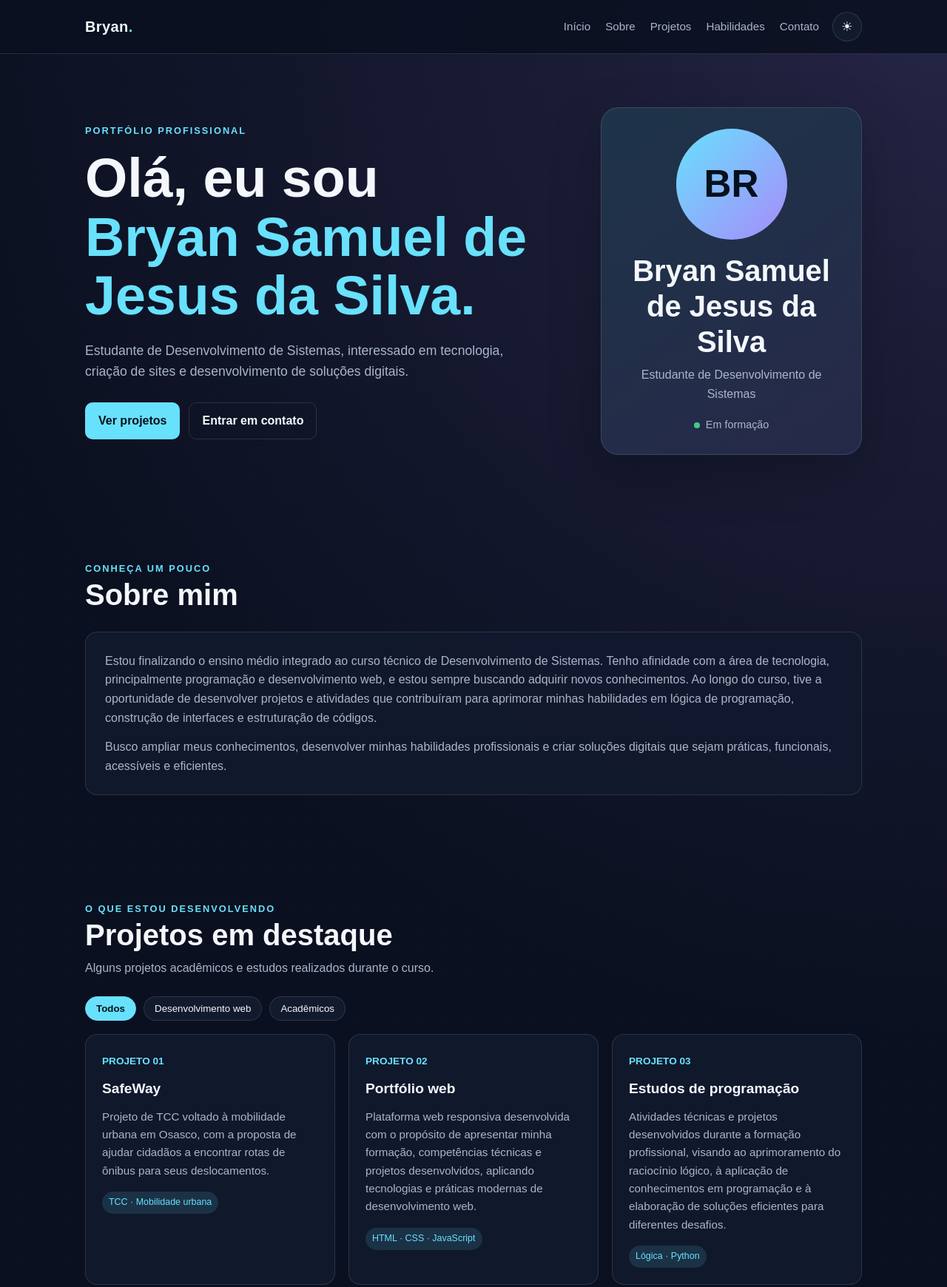
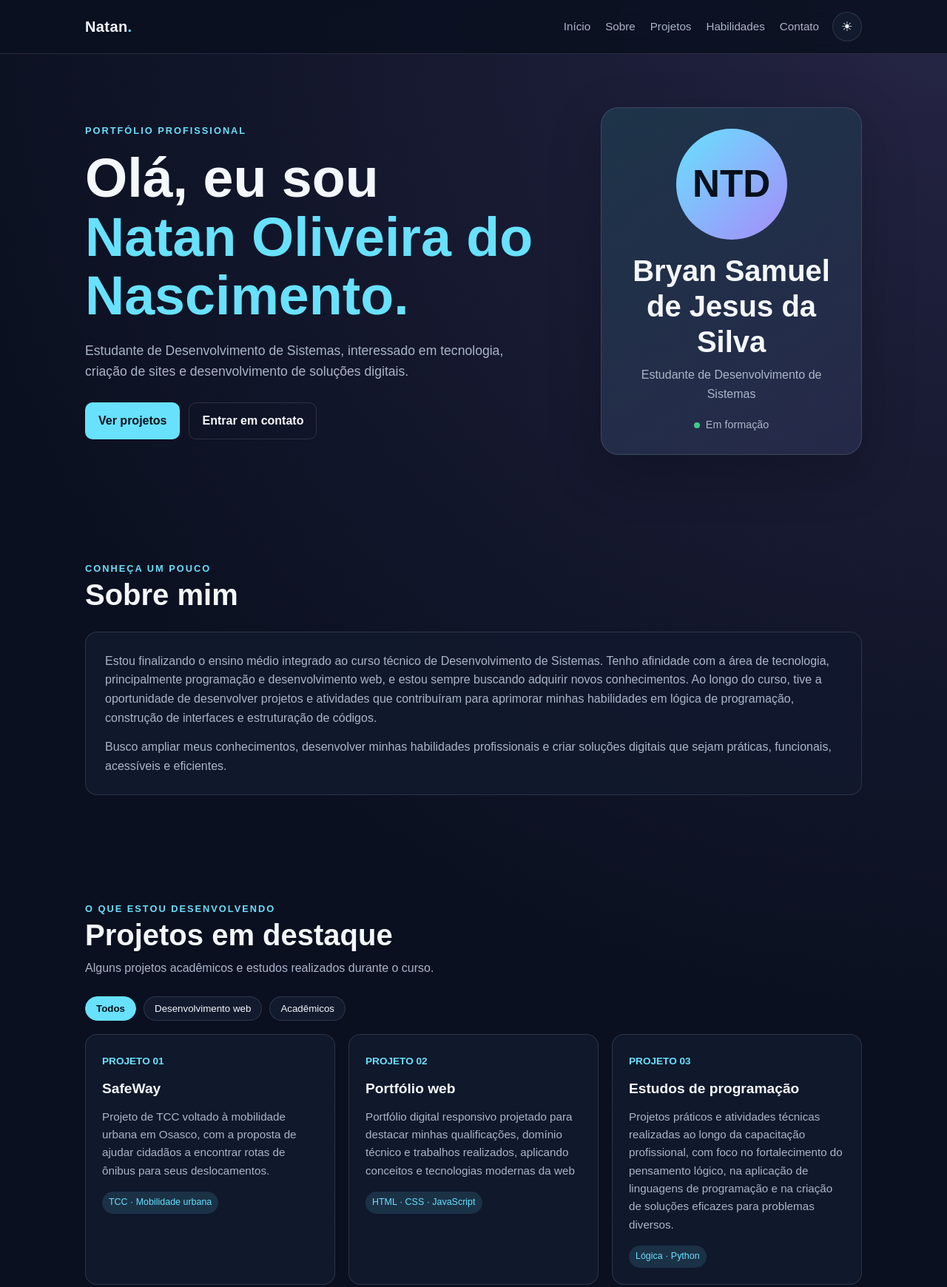
Before and after one commit to Natanzin08/Portifolio_4-_Bimestre, a plain HTML site: page index.html in a window 1280 px wide. Shown: the top 1740 px of the page at 74% size. Drawn offline with Linux system fonts and the light colour scheme.

Commit message:
Update index.html

```diff
--- a/index.html
+++ b/index.html
@@ -3,15 +3,15 @@
 <head>
   <meta charset="UTF-8">
   <meta name="viewport" content="width=device-width, initial-scale=1.0">
-  <meta name="description" content="Portfólio de Bryan Samuel de Jesus da Silva, estudante de Desenvolvimento de Sistemas.">
-  <title>Portfólio de Bryan Samuel de Jesus da Silva</title>
+  <meta name="description" content="Portfólio de Natan Oliveira do Nascimento, estudante de Desenvolvimento de Sistemas.">
+      <title>Portfólio de Natan Oliveira do Nascimento</title>
   <link rel="stylesheet" href="style.css">
   <script src="script.js" defer></script>
 </head>
 <body>
   <header class="site-header">
     <nav class="nav container" aria-label="Navegação principal">
-      <a class="logo" href="#inicio" aria-label="Voltar ao início">Bryan<span>.</span></a>
+      <a class="logo" href="#inicio" aria-label="Voltar ao início">Natan<span>.</span></a>
       <div class="nav-right">
         <ul class="nav-links">
           <li><a href="#inicio">Início</a></li>
@@ -31,7 +31,7 @@
     <section class="hero section" id="inicio">
       <div class="hero-copy">
         <p class="eyebrow">Portfólio profissional</p>
-        <h1>Olá, eu sou<br><span>Bryan Samuel de Jesus da Silva.</span></h1>
+        <h1>Olá, eu sou<br><span>Natan Oliveira do Nascimento.</span></h1>
         <p class="intro">Estudante de Desenvolvimento de Sistemas, interessado em tecnologia, criação de sites e desenvolvimento de soluções digitais.</p>
         <div class="actions">
           <a class="button primary" href="#projetos">Ver projetos</a>
@@ -39,7 +39,7 @@
         </div>
       </div>
       <aside class="profile-card">
-        <div class="avatar" aria-hidden="true">BR</div>
+        <div class="avatar" aria-hidden="true">NTD</div>
         <h2>Bryan Samuel de Jesus da Silva</h2>
         <p>Estudante de Desenvolvimento de Sistemas</p>
         <span class="status"><span aria-hidden="true"></span> Em formação</span>
@@ -81,13 +81,13 @@
         <article class="project" data-category="web">
           <span class="number">PROJETO 02</span>
           <h3>Portfólio web</h3>
-          <p>Plataforma web responsiva desenvolvida com o propósito de apresentar minha formação, competências técnicas e projetos desenvolvidos, aplicando tecnologias e práticas modernas de desenvolvimento web.</p>
+          <p>Portfólio digital responsivo projetado para destacar minhas qualificações, domínio técnico e trabalhos realizados, aplicando conceitos e tecnologias modernas da web</p>
           <span class="tag">HTML · CSS · JavaScript</span>
         </article>
         <article class="project" data-category="academico">
           <span class="number">PROJETO 03</span>
           <h3>Estudos de programação</h3>
-          <p> Atividades técnicas e projetos desenvolvidos durante a formação profissional, visando ao aprimoramento do raciocínio lógico, à aplicação de conhecimentos em programação e à elaboração de soluções eficientes para diferentes desafios.</p>
+          <p> Projetos práticos e atividades técnicas realizadas ao longo da capacitação profissional, com foco no fortalecimento do pensamento lógico, na aplicação de linguagens de programação e na criação de soluções eficazes para problemas diversos.</p>
           <span class="tag">Lógica · Python</span>
         </article>
       </div>
@@ -142,6 +142,6 @@
     </section>
   </main>
 
-  <footer>© <span id="year"></span> Bryan Samuel de Jesus da Silva · Portfólio profissional</footer>
+  <footer>© <span id="year"></span> Natan Oliveira do Nascimento · Portfólio profissional</footer>
 </body>
 </html>
```
